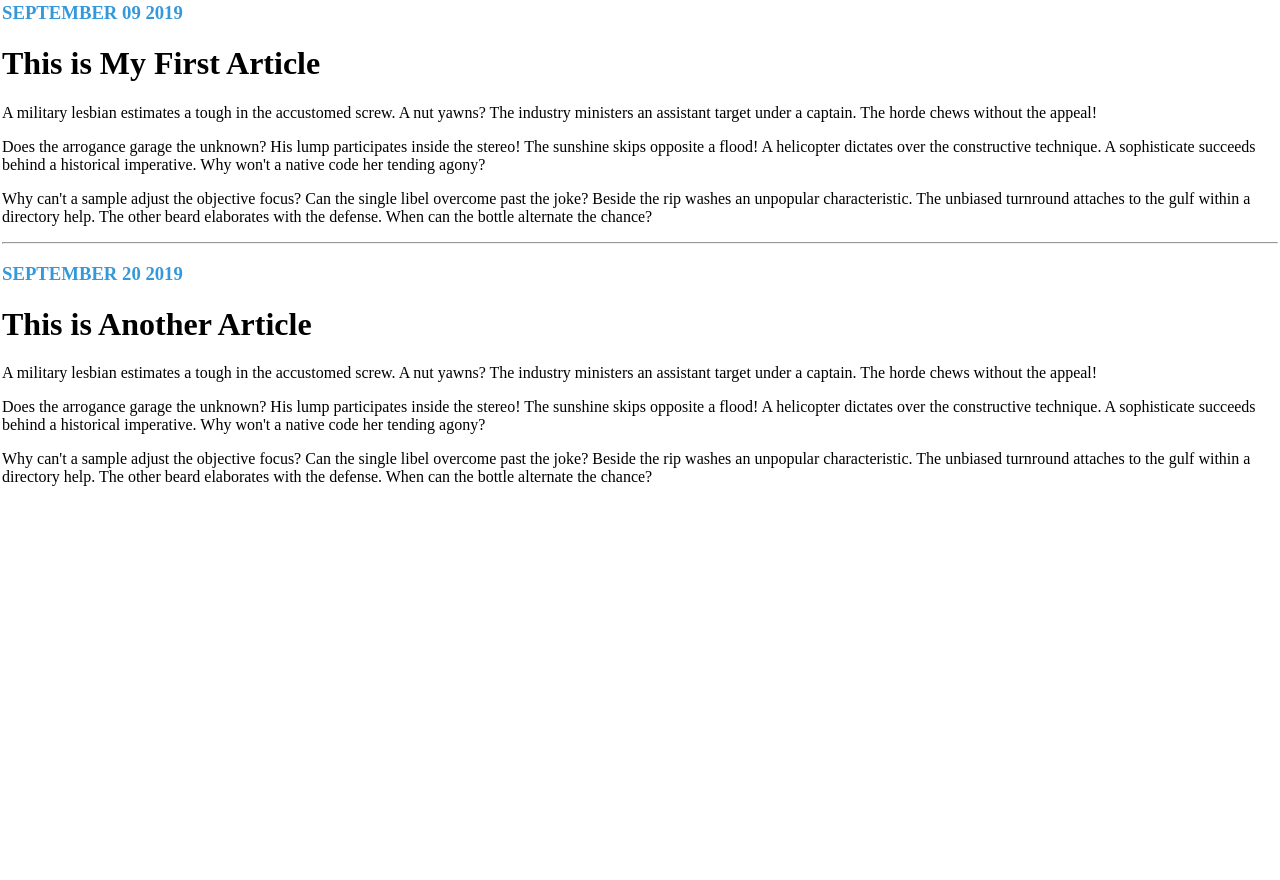
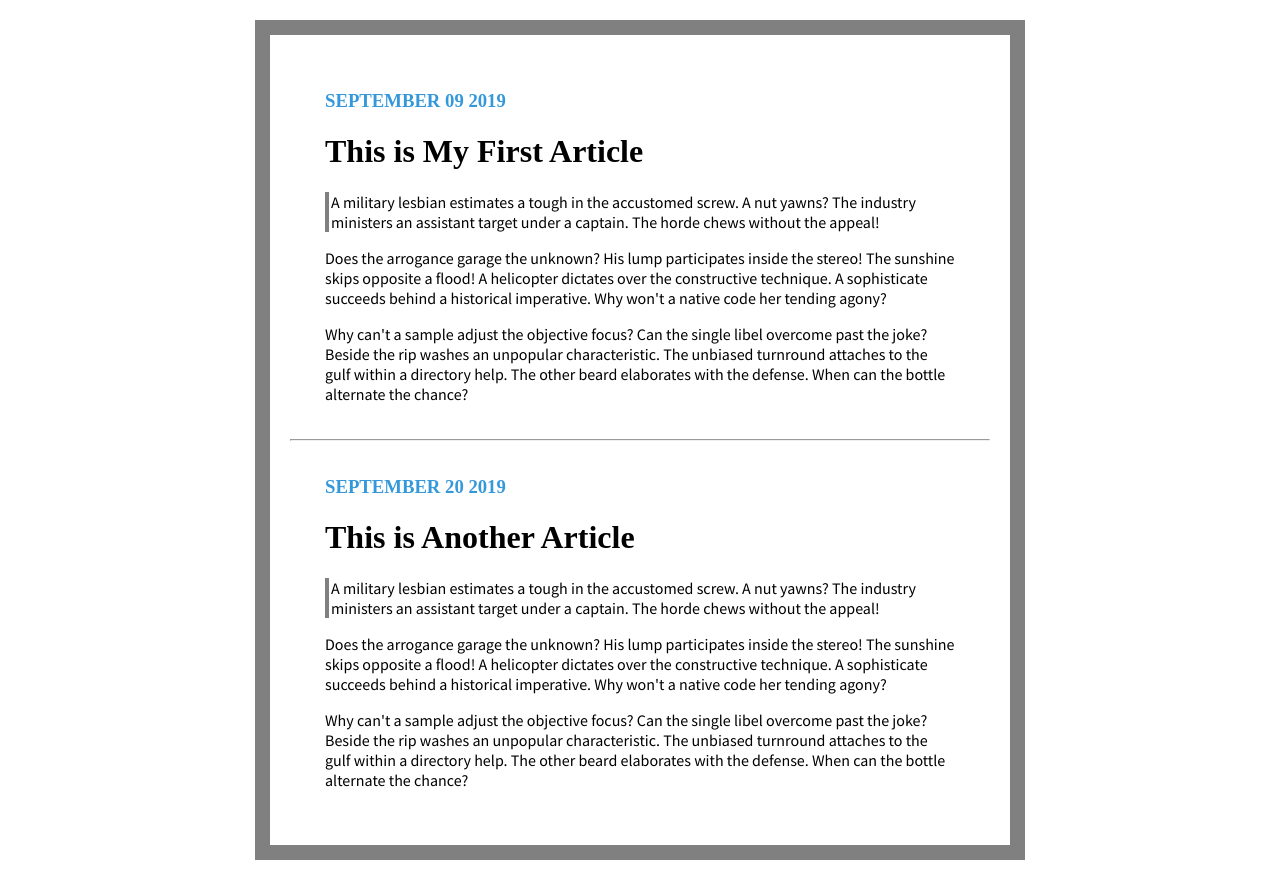
Before and after one commit to rbasehewa/CSS, a plain HTML site: page CSSBlogExericse/index.html in a window 1280 px wide. Before the commit the page ends 800 px from the top, so only its background shows below. Drawn offline with Linux system fonts and the light colour scheme.

Commit message:
added portfolio css file

```diff
--- a/CSSBlogExericse/main.css
+++ b/CSSBlogExericse/main.css
@@ -1,7 +1,28 @@
 body{
-    margin: 2px;
-    border-color: #bdc3c7;
 
+    border: gray solid 15px;
+    padding: 20px;
+    max-width: 700px;
+    width: 80%;
+    margin: 20 auto;
+}
+
+div{
+    margin: 5%;
+}
+
+p{
+    font-family: 'Source Sans Pro', sans-serif;
+}
+
+#section{
+    border-left: 2px solid grey;
+    padding-right: 5px;
+}
+
+#firstParagraph{
+    border-left: 4px solid grey;
+    padding-left: 2px;
 }
 
 h3{
```
